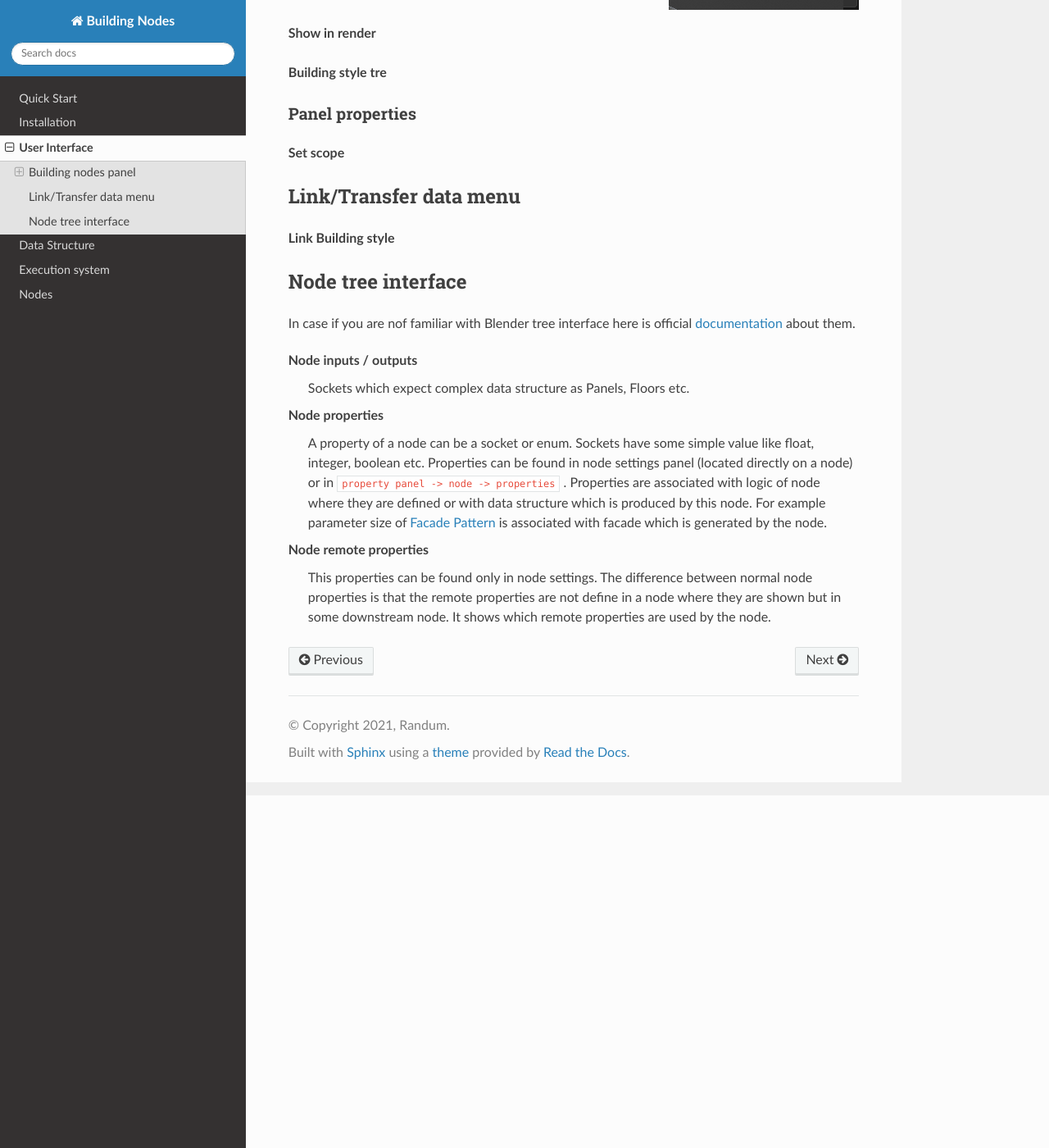
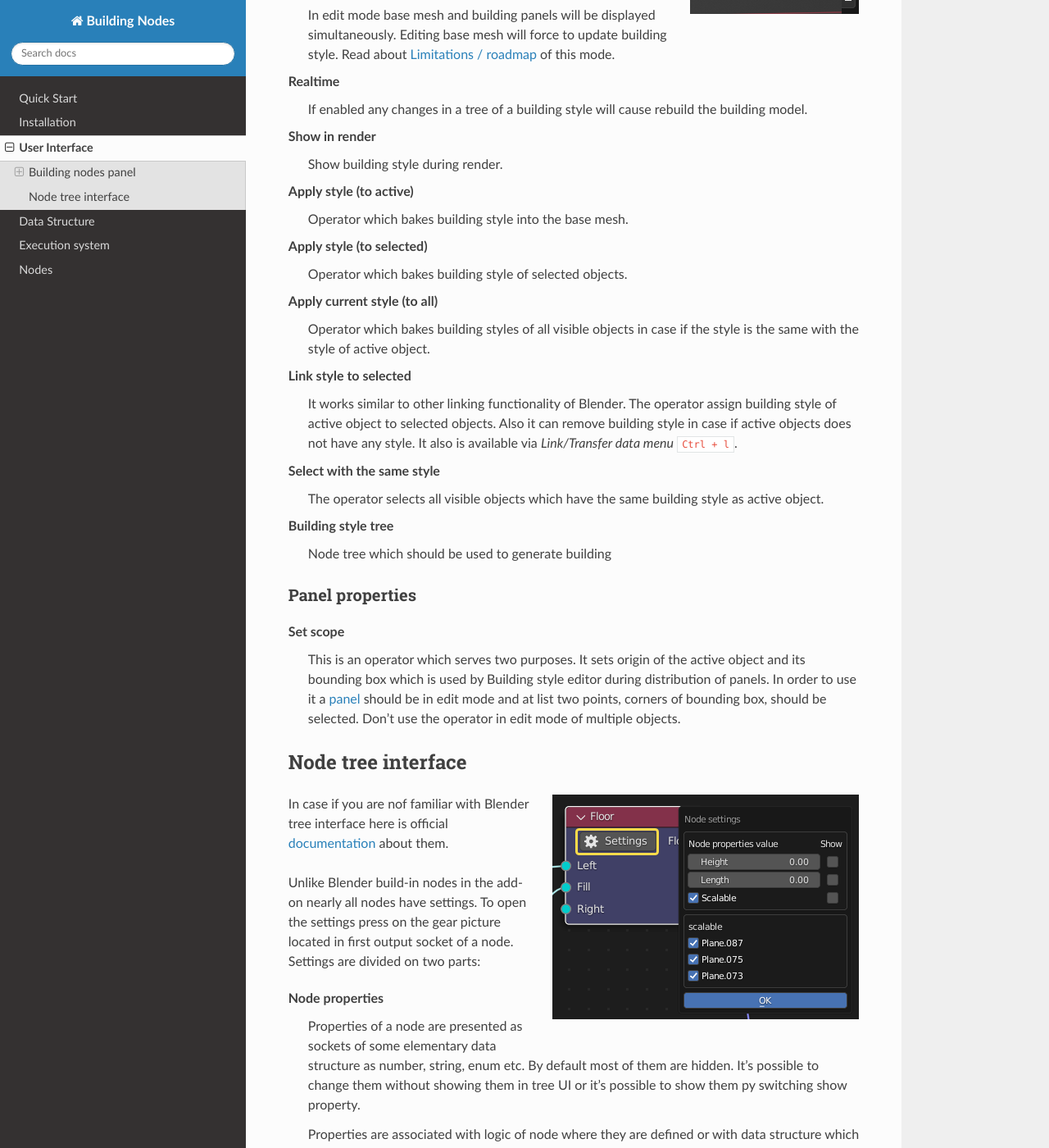
Before and after one commit to Durman/BuildingNodesDocs, a Sphinx documentation site: the page built from docs/user_interface.rst, in a window 1280 px wide and 1400 px high, scrolled down 430 px. Shown: the whole window at 82% size. Built offline with Sphinx 7.4.7 and the Read the Docs theme 2.0.0, drawn with Linux system fonts in a browser that asks for light colours; some of the changed text lies outside the part shown.

Commit message:
user interface content and some fixes

```diff
--- a/docs/data_structure.rst
+++ b/docs/data_structure.rst
@@ -102,8 +102,8 @@ Panel can be created with :doc:`/nodes/panel/panel`.
    Also it's important to know that origin is also took into account during
    panels instancing. Typically it should be in the center of a panel.
 
-If `XY` orientation of the panels is not convenient you can always rotate and
-move panels in object mode however you like.
+   If `XY` orientation of the panels is not convenient you can always rotate and
+   move panels in object mode however you like.
 
 By default the size of a panel is determined by its bounding box, but it's
 possible override the size with :ref:`Set scope operator <set_scope_operator>`.
--- a/docs/index.rst
+++ b/docs/index.rst
@@ -35,6 +35,8 @@ Main features
 
    Editing buildings in real time.
 
+
+.. _limitations:
 
 Limitations / roadmap
 ---------------------
--- a/docs/user_interface.rst
+++ b/docs/user_interface.rst
@@ -10,21 +10,51 @@ Building nodes panel
 .. figure:: /images/ui/Building_nodes_panel.*
    :align: right
 
+.. todo rename facade style on the picture
 
 ``3d Viewport -> property panel``
 
 Building properties
 -------------------
 
-**Error massage**
+Error massage
+  It is shown if there was an :ref:`error <errors>` during building style
+  execution.
 
-**Show in edit mode**
+Show in edit mode
+  In edit mode base mesh and building panels will be displayed simultaneously.
+  Editing base mesh will force to update building style. Read about
+  :ref:`limitations` of this mode.
 
-**Realtime**
+Realtime
+  If enabled any changes in a tree of a building style will cause rebuild the
+  building model.
 
-**Show in render**
+Show in render
+  Show building style during render.
 
-**Building style tre**
+Apply style (to active)
+  Operator which bakes building style into the base mesh.
+
+Apply style (to selected)
+  Operator which bakes building style of selected objects.
+
+Apply current style (to all)
+  Operator which bakes building styles of all visible objects in case if the
+  style is the same with the style of active object.
+
+Link style to selected
+  It works similar to other linking functionality of Blender. The operator
+  assign building style of active object to selected objects. Also it can remove
+  building style in case if active objects does not have any style. It also is
+  available via *Link/Transfer data menu* ``Ctrl + l``.
+
+Select with the same style
+  The operator selects all visible objects which have the same building style
+  as active object.
+
+Building style tree
+  Node tree which should be used to generate building
 
 
 Panel properties
@@ -32,37 +62,45 @@ Panel properties
 
 .. _set_scope_operator:
 
-**Set scope**
-
-
-Link/Transfer data menu
-=======================
-
-**Link Building style**
+Set scope
+  This is an operator which serves two purposes. It sets origin of the active
+  object and its bounding box which is used by Building style editor during
+  distribution of panels. In order to use it a :ref:`panel <panels>` should be
+  in edit mode and at list two points, corners of bounding box, should be
+  selected. Don't use the operator in edit mode of multiple objects.
 
 
 Node tree interface
 ===================
+
+.. figure:: /images/ui/Node_settings.*
+   :align: right
 
 In case if you are nof familiar with Blender tree interface here is official
 `documentation`_ about them.
 
 .. _documentation: https://docs.blender.org/manual/en/latest/interface/controls/nodes/index.html
 
-Node inputs / outputs
-  Sockets which expect complex data structure as Panels, Floors etc.
+Unlike Blender build-in nodes in the add-on nearly all nodes have settings.
+To open the settings press on the gear picture located in first output socket
+of a node. Settings are divided on two parts:
 
 Node properties
-  A property of a node can be a socket or enum. Sockets have some simple value
-  like float, integer, boolean etc. Properties can be found in node settings
-  panel (located directly on a node) or in ``property panel -> node -> properties``
-  . Properties are associated with logic of node where they are defined or
+  Properties of a node are presented as sockets of some elementary data
+  structure as number, string, enum etc. By default most of them are hidden.
+  It's possible to change them without showing them in tree UI or it's possible
+  to show them py switching show property.
+
+  Properties are associated with logic of node where they are defined or
   with data structure which is produced by this node. For example parameter
-  size of :doc:`/nodes/facade/facade_pattern` is associated with facade which
-  is generated by the node.
+  height of a :doc:`/nodes/floor/floor_pattern` is associated with floor which
+  is generated by the node. Also properties can be used by another upstream
+  nodes.
+
+  Also this properties can be found in ``property panel -> node -> properties``.
 
 Node remote properties
-  This properties can be found only in node settings. The difference between
+  The difference between
   normal node properties is that the remote properties are not define in a
   node where they are shown but in some downstream node. It shows which
   remote properties are used by the node.
```
Also changed, not shown: docs/execution_system.rst (+24 -0 lines), docs/images/ui/Building_nodes_panel.png, docs/images/ui/Node_settings.png (added).
